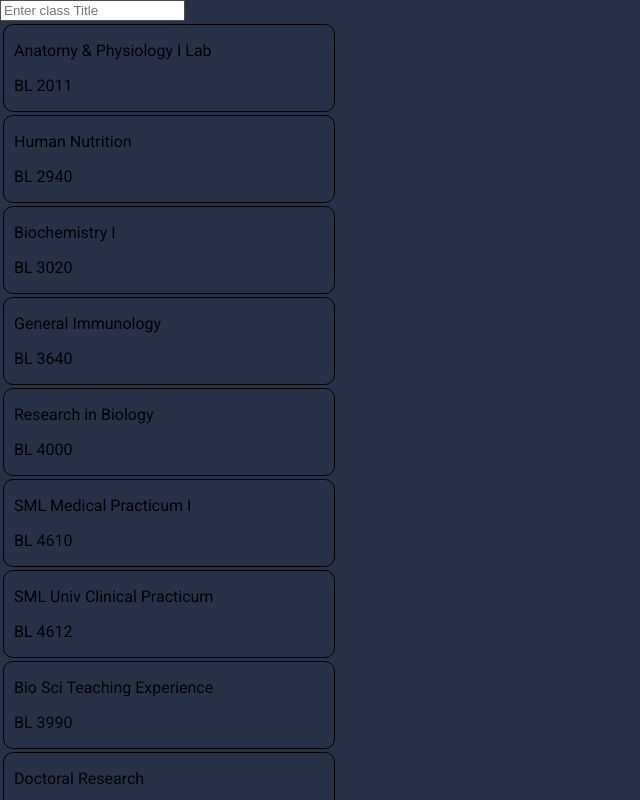
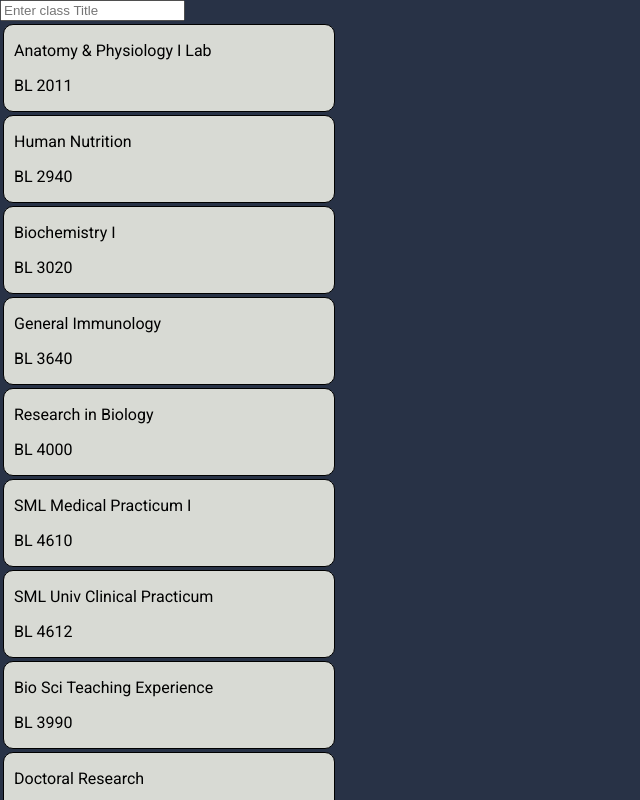
Before and after one commit to LounnAriik/CS3141-Team13, a React (Create React App) app in the folder Test3/: page / in a window 1280 px wide. Shown: the top 800 px of the page, without its empty margins (0-640 px from the left). Built offline with nearby package versions, Linux system fonts and the light colour scheme.

Commit message:
search box color

```diff
--- a/Test3/src/App.css
+++ b/Test3/src/App.css
@@ -100,4 +100,5 @@ a{
   margin: 3px;
   width: 20rem;
   padding-left: 10px;
+  background-color: #D8DAD4;
 }
```
